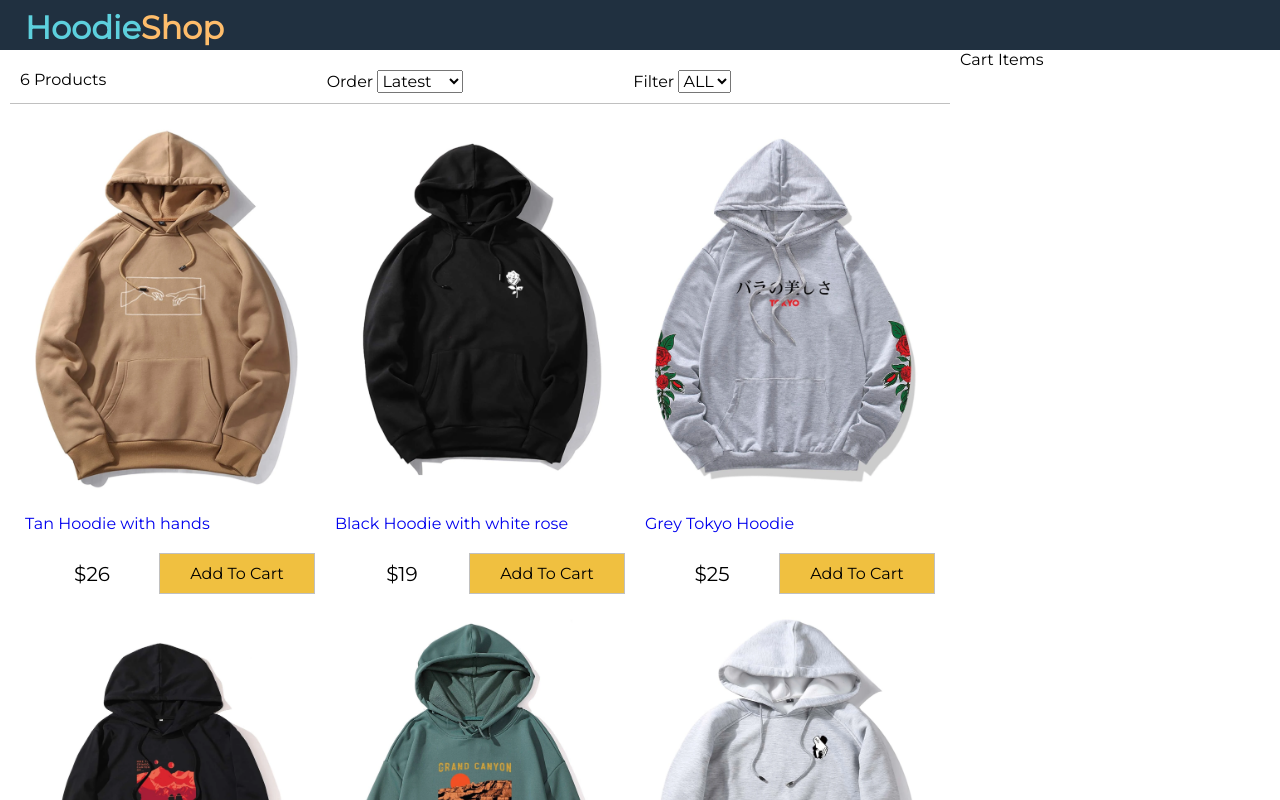
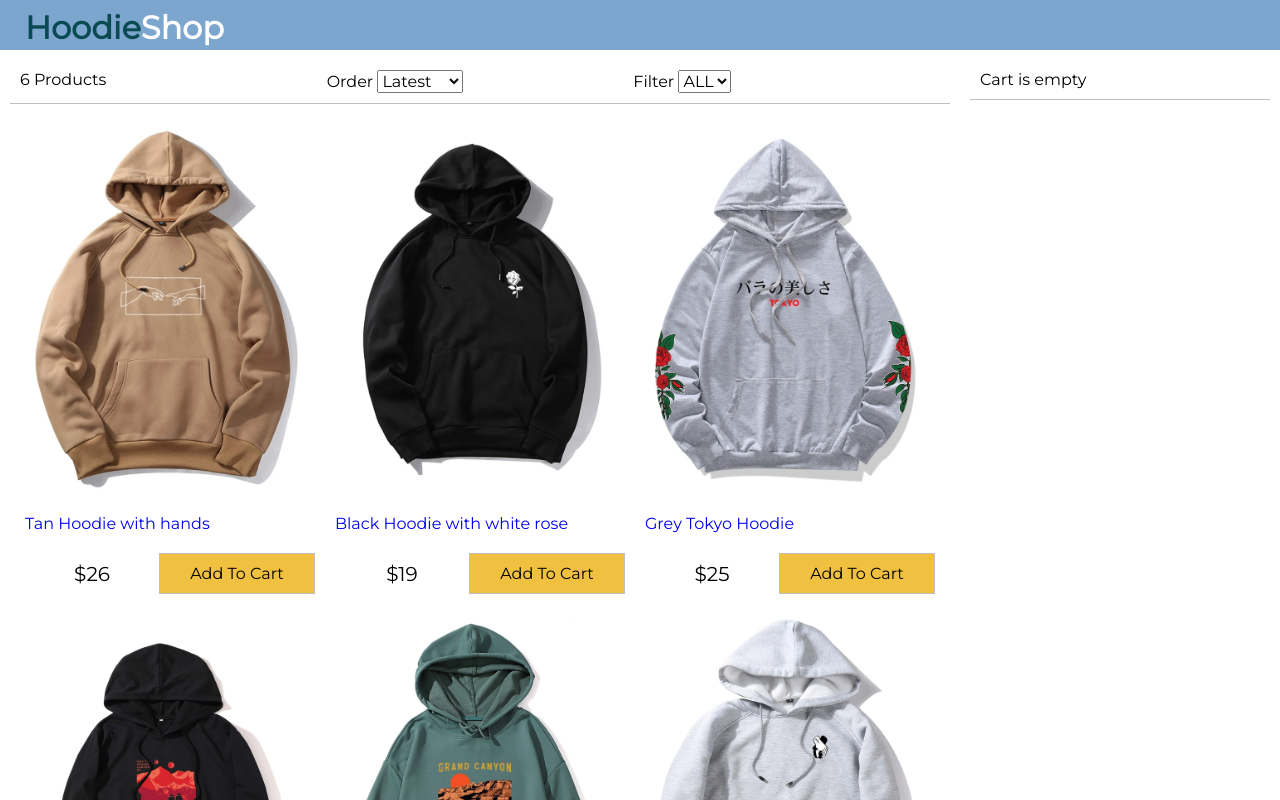
Before and after one commit to KolbeJZ/react-shopping-cart, a React (Create React App) app: page / in a window 1280 px wide. Shown: the top 800 px of the page. Built offline with nearby package versions, Linux system fonts and the light colour scheme.

Commit message:
cart component

```diff
--- a/src/App.js
+++ b/src/App.js
@@ -1,4 +1,5 @@
 import React from "react";
+import Cart from "./components/Cart";
 import Filter from "./components/Filter";
 import Products from "./components/Products";
 import data from "./data.json";
@@ -8,11 +9,31 @@
     super();
     this.state = {
       products: data.products,
+      cartItems: [],
       size:"",
       sort: "",
     };
   }
-
+  removeFromCart = (product) =>{
+    const cartItems = this.state.cartItems.slice();
+    this.setState({
+      cartItems: cartItems.filter((x) => x._id !== product._id)
+    });
+  };
+  addToCart=(product) => {
+    const cartItems = this.state.cartItems.slice();
+    let alreadyInCart = false;
+    cartItems.forEach(item =>{
+      if(item._id === product._id){
+        item.count++;
+        alreadyInCart = true;
+      }
+    });
+    if(!alreadyInCart){
+      cartItems.push({ ...product, count: 1 })
+    }
+    this.setState({cartItems});
+  };
   sortProducts = (event) => {
     // implement
     const sort = event.target.value;
@@ -65,9 +86,14 @@
                 filterProducts={this.filterProducts}
                 sortProducts={this.sortProducts}
               ></Filter>
-              <Products products={this.state.products}></Products>
+              <Products products={this.state.products}
+              addToCart={this.addToCart}
+              ></Products>
             </div>
-            <div className="sidebar">Cart Items</div>
+            <div className="sidebar">
+              <Cart cartItems={this.state.cartItems}
+              removeFromCart = {this.removeFromCart}/>
+            </div>
           </div>
         </main>
         <footer>All right is reserved.</footer>
--- /dev/null
+++ b/src/components/Cart.js
@@ -0,0 +1,57 @@
+import React, { Component } from 'react'
+import formatCurrency from "../util";
+
+export default class Cart extends Component {
+    render() {
+        const {cartItems} = this.props;
+        return (
+            <div>
+                {cartItems.length === 0 ? (
+                <div className="cart cart-header">Cart is empty</div>
+                ) : (
+                <div className="cart cart-header">
+                    You have {cartItems.length} in the cart {" "}
+                </div>
+                )}
+                <div>
+                <div className="cart">
+                    <ul className="cart-items">
+                        {cartItems.map(item =>(
+                            <li key={cartItems._id}>
+                                <div>
+                                    <img src={item.image} alt={cartItems.title}></img>
+                                </div>
+                                <div>
+                                    <div>{item.title}</div>
+                                    <div className="right">
+                                        {formatCurrency (item.price)} x {item.count}{" "}
+                                    <button className="button" onClick={()=>this.props.removeFromCart(item)}>
+                                        Remove
+                                    </button>
+                                    </div>
+
+                                </div>
+                            </li>
+                        ))}
+                    </ul>
+                </div>
+                {cartItems.length !== 0 && (
+                    <div className="cart">
+                    <div className="total">
+                        <div>
+                            Total: {" "}
+                            {formatCurrency(
+                                cartItems.reduce((a,c) => a + c.price * c.count, 0)
+                            )}
+                        </div>
+                        <button className="button primary">Proceed</button>
+                    </div>
+                </div>
+                )}
+
+            </div>
+        </div>
+
+        );
+    }
+}
--- a/src/components/Products.js
+++ b/src/components/Products.js
@@ -15,7 +15,7 @@
                                 </a>
                                 <div className="product-price">
                                     <div>{formatCurrency(product.price)}</div>
-                                    <button className="button primary">Add To Cart</button>
+                                    <button onClick={()=> this.props.addToCart(product)}className="button primary">Add To Cart</button>
                                 </div>
                             </div>
                         </li>
--- a/src/index.css
+++ b/src/index.css
@@ -12,13 +12,13 @@
   font-size: 1.6rem;
 }
 h1.a{
-  color:#5dd0dd;
+  color:#0a4a52;
   display:inline-block;
   padding-left:20px;
   padding-top:5px;
 }
 h1.b{
-  color:#febd6b;
+  color:#ffffff;
   display:inline-block;
   padding-top:5px;
 }
@@ -40,7 +40,7 @@
 }
 header {
   grid-area: header;
-  background-color: #203040;
+  background-color: #7da6cf;
   color: #ffffff;
   display: flex;
   align-items: center;
@@ -55,7 +55,7 @@
 }
 footer{
   grid-area: footer;
-  background-color: #203040;
+  background-color: #7da6cf;
   color:#ffffff;
   display: flex;
   justify-content: center;
@@ -133,3 +133,45 @@
 .filter div{
   flex: 1;
 }
+/* index.css */
+.cart{
+  padding: 1rem;
+  margin: 1rem;
+  display: flex;
+}
+.cart-header{
+  border-bottom: .1rem #c0c0c0 solid;
+}
+.cart-items{
+  padding: 0;
+  width: 100%;
+  list-style-type: none;
+}
+.cart-items img{
+  width: 5rem;
+}
+.cart-items li{
+  display:flex;
+}
+.cart-items li div{
+  padding: .5rem;
+}
+.cart-items li div:last-child{
+  flex: 1;
+}
+.right{
+  text-align:right;
+}
+.total{
+  display: flex;
+  justify-content: space-between;
+  align-items: center;
+  width: 100%;
+}
+.total > div{
+  font-size: 2rem;
+}
+.total > div,
+.total > button{
+  flex: 1;
+}
```
